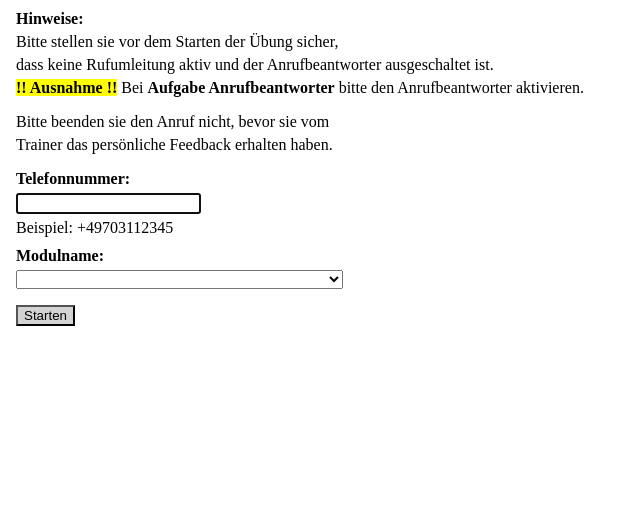
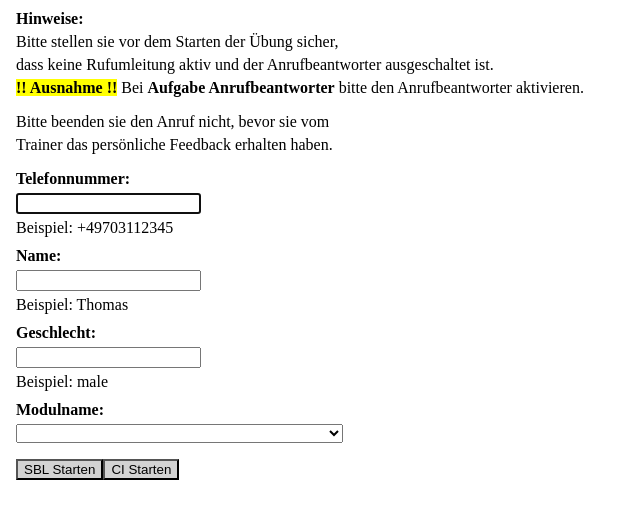
Before and after one commit to Gebil15/SBLStartForm, an Angular app: page /startForm in a window 1280 px wide. Shown: the top 518 px of the page, without its empty margins (0-640 px from the left). Built offline with nearby package versions, Linux system fonts and the light colour scheme.

Commit message:
form adapted to new parameters

```diff
--- /dev/null
+++ b/src/app/models/ciStartRequest.ts
@@ -0,0 +1,14 @@
+export class CiStartRequest {
+  public user_id: string;
+  public module_id: string;
+  public gender: string;
+  public name: string;
+
+  constructor(user_id: string, module_id: string, gender: string, name: string) {
+    this.user_id = user_id;
+    this.module_id = module_id;
+    this.gender = gender;
+    this.name = name;
+  }
+
+}
--- a/src/app/services/request-service.service.ts
+++ b/src/app/services/request-service.service.ts
@@ -2,6 +2,7 @@ import { Injectable } from '@angular/core';
 import {HttpClient, HttpHeaders} from "@angular/common/http";
 import {SblStartRequest} from "../models/sblStartRequest";
 import {Message} from "../models/Message";
+import { CiStartRequest } from '../models/ciStartRequest';
 
 @Injectable({
   providedIn: 'root'
@@ -21,4 +22,9 @@ export class RequestServiceService {
     return this.http.post<Message>(this.url, sblStartRequest, this.httpOptions)
       .pipe();
   }
+
+  startCI(ciStartRequest: CiStartRequest) {
+    return this.http.post<Message>(this.url, ciStartRequest, this.httpOptions)
+      .pipe();
+  }
 }
--- a/src/app/start-form/start-form.component.html
+++ b/src/app/start-form/start-form.component.html
@@ -11,11 +11,17 @@
     <p style="margin-bottom: 5px; margin-top: 10px;"><b>Telefonnummer:</b>  </p>
     <input class="form-control" id="user_id" type="text" name="user_id" [(ngModel)]="input_user_id" [formControl]="startForm.controls['user_id']" autofocus>
     <p style="margin-bottom: 5px; margin-top: 5px;">Beispiel: +49703112345</p>
+    <p style="margin-bottom: 5px; margin-top: 10px;"><b>Name:</b>  </p>
+    <input class="form-control" id="name" type="text" name="name" [(ngModel)]="input_name" [formControl]="startForm.controls['name']" autofocus>
+    <p style="margin-bottom: 5px; margin-top: 5px;">Beispiel: Thomas</p>
+    <p style="margin-bottom: 5px; margin-top: 10px;"><b>Geschlecht:</b>  </p>
+    <input class="form-control" id="gender" type="text" name="gender" [(ngModel)]="input_gender" [formControl]="startForm.controls['gender']" autofocus>
+    <p style="margin-bottom: 5px; margin-top: 5px;">Beispiel: male</p>
   </div>
   <div class="form-group">
     <h4 style="margin-bottom: 5px; margin-top: 10px;">Modulname:</h4>
     <select matNativeControl required class="form-control" id="module_id" type="text" placeholder="Modulname" name="module_id" [(ngModel)]="input_module_id" [formControl]="startForm.controls['module_id']">
-      <option value="citizensimulation">Bürger Simulation</option>
+
       <option value="cigreetings">Modul 2, Aufgabe 1: Begrüssung</option>
       <option value="ciissuesolving">Modul 2, Aufgabe 2: Anliegen klären und lösen</option>
       <option value="ciactivelistening">Modul 3, Übung 1: Aktives Zuhören</option>
@@ -27,7 +33,11 @@
       <option value="ciservicesecond">Modul 6, Übung 1: Service am Telefon - Teil 2</option>
       <option value="ciservice2">Modul 6, Übung 2: Service am Telefon</option>
       <option value="ciservice3">Modul 6, Übung 3: Service am Telefon</option>
+
       <option value="ciservice4">Modul 6, Übung 4: Service am Telefon</option>
+
+
+      <option value="citizensimulation">Bürger Simulation</option>
       <option value="modulereflection">Modul Reflexion</option>
 
 
@@ -40,7 +50,8 @@
     </select>
     <p id="message"></p>
   </div>
-  <button class="" style="background-color: lightgrey; border-color: black; color: black" type="submit" [disabled]="!startForm.valid" (click)= "startSBL(input_user_id, input_module_id);">Starten</button>
+  <button class="" style="background-color: lightgrey; border-color: black; color: black" type="submit" [disabled]="!startForm.valid" (click)= "startSBL(input_user_id, input_module_id);">SBL Starten</button>
+  <button class="" style="background-color: lightgrey; border-color: black; color: black" type="submit" [disabled]="!startForm.valid" (click)= "startCI(input_user_id, input_module_id, input_gender, input_name);">CI Starten</button>
 </form>
 </body>
 </html>
--- a/src/app/start-form/start-form.component.ts
+++ b/src/app/start-form/start-form.component.ts
@@ -2,6 +2,7 @@ import { Component, OnInit } from '@angular/core';
 import {RequestServiceService} from "../services/request-service.service";
 import {SblStartRequest} from "../models/sblStartRequest";
 import {FormBuilder, FormGroup, Validators} from "@angular/forms";
+import { CiStartRequest } from '../models/ciStartRequest';
 
 @Component({
   selector: 'app-start-form',
@@ -14,11 +15,15 @@ export class StartFormComponent implements OnInit {
 
   input_user_id: string;
   input_module_id: string;
+  input_name: string;
+  input_gender: string;
 
   constructor(private fb: FormBuilder, private requestService: RequestServiceService) {
     this.startForm = fb.group({
       'user_id': [null, Validators.required],
-      'module_id': [null, Validators.required]
+      'module_id': [null, Validators.required],
+      'gender': [null, Validators.required],
+      'name': [null, Validators.required]
     })
   }
 
@@ -37,4 +42,17 @@ export class StartFormComponent implements OnInit {
       }
     );
   }
+
+  startCI(input_user_id: string, input_module_id: string, input_gender: string, input_name: string) {
+    return this.requestService.startCI(new CiStartRequest(input_user_id, input_module_id, input_gender, input_name)).subscribe(
+      data => {
+        console.log(data);
+        document.getElementById('message').innerHTML = data.message;
+      },
+      error => {
+        console.error(error);
+        document.getElementById('message').innerHTML = error.error.message;
+      }
+    );
+  }
 }
```
